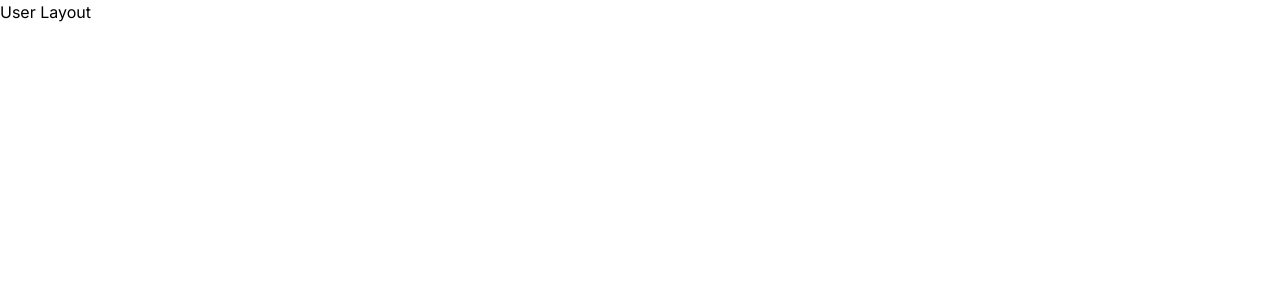
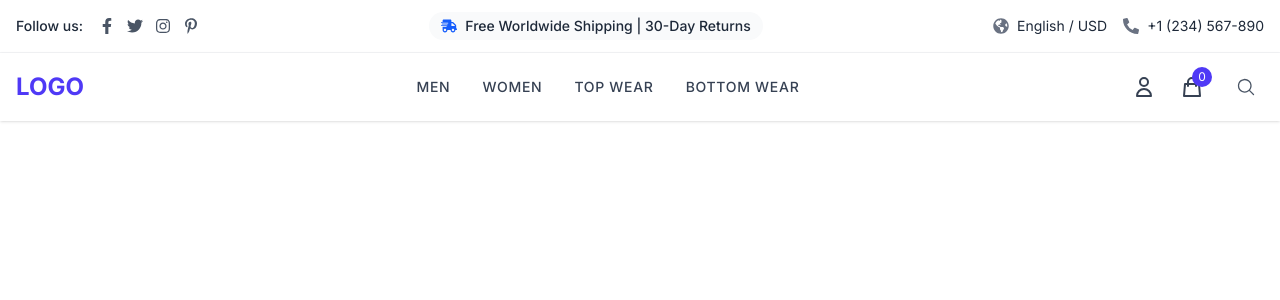
Before and after one commit to easy2-code/Ecommerce, a React (Vite) app in the folder frontend/: page / in a window 1280 px wide. Shown: the top 300 px of the page. Built offline with nearby package versions, Linux system fonts and the light colour scheme.

Commit message:
Create top bar and navbar section...

```diff
--- a/frontend/index.html
+++ b/frontend/index.html
@@ -10,7 +10,7 @@
       rel="stylesheet"
     />
     <meta name="viewport" content="width=device-width, initial-scale=1.0" />
-    <title>Vite + React</title>
+    <title>name</title>
   </head>
   <body>
     <div id="root"></div>
--- /dev/null
+++ b/frontend/src/components/Common/Header.jsx
@@ -0,0 +1,15 @@
+import React from "react";
+import Topbar from "../Layout/Topbar";
+import Navbar from "./Navbar";
+
+export default function Header() {
+  return (
+    <header>
+      {/* Toopbar  */}
+      <Topbar />
+      {/* navbar */}
+      <Navbar />
+      {/* Cart Drawer  */}
+    </header>
+  );
+}
--- /dev/null
+++ b/frontend/src/components/Common/Navbar.jsx
@@ -0,0 +1,101 @@
+import React, { useState } from "react";
+import { Link } from "react-router-dom";
+import {
+  HiOutlineUser,
+  HiOutlineShoppingBag,
+  HiOutlineMenuAlt3,
+  HiOutlineX,
+} from "react-icons/hi";
+import Search from "./Search";
+
+export default function Navbar() {
+  const [menuOpen, setMenuOpen] = useState(false);
+
+  return (
+    <nav className="bg-white shadow-sm sticky top-0 z-50">
+      <div className="container mx-auto flex items-center justify-between px-4 py-4">
+        {/* Left Logo */}
+        <div className="flex items-center">
+          <Link to="/" className="text-2xl font-bold">
+            <span className="text-indigo-600">LOGO</span>
+          </Link>
+        </div>
+
+        {/* Center Navigation Links - Desktop */}
+        <div className="hidden lg:flex space-x-8">
+          {["Men", "Women", "Top Wear", "Bottom Wear"].map((item) => (
+            <Link
+              key={item}
+              to={`/${item.toLowerCase().replace(" ", "-")}`}
+              className="text-gray-700 hover:text-indigo-600 text-sm font-medium uppercase tracking-wider transition-colors duration-200"
+            >
+              {item}
+            </Link>
+          ))}
+        </div>
+
+        {/* Right Icons & Search */}
+        <div className="flex items-center space-x-6">
+          <Link
+            to="/account"
+            className="text-gray-700 hover:text-indigo-600 transition-colors duration-200"
+            aria-label="User Account"
+          >
+            <HiOutlineUser className="w-6 h-6" />
+          </Link>
+          <Link
+            to="/cart"
+            className="text-gray-700 hover:text-indigo-600 transition-colors duration-200 relative"
+            aria-label="Shopping Cart"
+          >
+            <HiOutlineShoppingBag className="w-6 h-6" />
+            <span className="absolute -top-2 -right-2 bg-indigo-600 text-white text-xs rounded-full w-5 h-5 flex items-center justify-center">
+              0
+            </span>
+          </Link>
+
+          {/* Mobile Menu Button */}
+          <button
+            onClick={() => setMenuOpen(!menuOpen)}
+            className="lg:hidden text-gray-700 hover:text-indigo-600 transition-colors duration-200"
+            aria-label="Mobile Menu"
+          >
+            {menuOpen ? (
+              <HiOutlineX className="w-6 h-6" />
+            ) : (
+              <HiOutlineMenuAlt3 className="w-6 h-6" />
+            )}
+          </button>
+
+          {/* Desktop Search */}
+          <div className="hidden lg:block">
+            <Search />
+          </div>
+        </div>
+      </div>
+
+      {/* Mobile Search */}
+      <div className="px-4 pb-3 lg:hidden">
+        <Search />
+      </div>
+
+      {/* Mobile Menu */}
+      {menuOpen && (
+        <div className="lg:hidden bg-white border-t border-gray-100">
+          <div className="container mx-auto px-4 py-3 flex flex-col space-y-3">
+            {["Men", "Women", "Top Wear", "Bottom Wear"].map((item) => (
+              <Link
+                key={item}
+                to={`/${item.toLowerCase().replace(" ", "-")}`}
+                className="text-gray-700 hover:text-indigo-600 text-sm font-medium uppercase py-2"
+                onClick={() => setMenuOpen(false)}
+              >
+                {item}
+              </Link>
+            ))}
+          </div>
+        </div>
+      )}
+    </nav>
+  );
+}
--- /dev/null
+++ b/frontend/src/components/Common/Search.jsx
@@ -0,0 +1,81 @@
+import React, { useState, useRef, useEffect } from "react";
+import { HiMagnifyingGlass, HiXMark } from "react-icons/hi2";
+
+const SearchBar = () => {
+  const [searchTerm, setSearchTerm] = useState("");
+  const [isOpen, setIsOpen] = useState(false);
+  const searchInputRef = useRef(null);
+
+  const handleSearchToggle = () => {
+    setIsOpen(!isOpen);
+  };
+
+  const handleSubmit = (e) => {
+    e.preventDefault();
+    if (searchTerm.trim()) {
+      console.log("Searching for:", searchTerm);
+      // Add your search logic here
+    }
+  };
+
+  useEffect(() => {
+    if (isOpen && searchInputRef.current) {
+      searchInputRef.current.focus();
+    }
+  }, [isOpen]);
+
+  return (
+    <div className="relative">
+      {/* Search Button - Always visible */}
+      <button
+        onClick={handleSearchToggle}
+        className={`p-2 rounded-full transition-all duration-300 ${
+          isOpen ? "bg-gray-100" : "hover:bg-gray-100"
+        }`}
+        aria-label={isOpen ? "Close search" : "Open search"}
+      >
+        {isOpen ? (
+          <HiXMark className="w-5 h-5 text-gray-600" />
+        ) : (
+          <HiMagnifyingGlass className="w-5 h-5 text-gray-600" />
+        )}
+      </button>
+
+      {/* Search Input - Slides in when opened */}
+      <div
+        className={`absolute right-0 top-full mt-2 w-72 bg-white shadow-lg rounded-md overflow-hidden transition-all duration-300 origin-top ${
+          isOpen
+            ? "opacity-100 scale-y-100"
+            : "opacity-0 scale-y-95 pointer-events-none"
+        }`}
+      >
+        <form onSubmit={handleSubmit} className="relative">
+          <input
+            ref={searchInputRef}
+            type="text"
+            value={searchTerm}
+            onChange={(e) => setSearchTerm(e.target.value)}
+            placeholder="Search products..."
+            className="w-full py-3 pl-4 pr-10 text-sm border-none focus:ring-0 focus:outline-none"
+          />
+          <button
+            type="submit"
+            className="absolute right-3 top-1/2 transform -translate-y-1/2 text-gray-500 hover:text-gray-700"
+            aria-label="Submit search"
+          >
+            <HiMagnifyingGlass className="w-5 h-5" />
+          </button>
+        </form>
+
+        {/* Recent searches dropdown (optional) */}
+        {searchTerm && (
+          <div className="border-t border-gray-100 py-2 px-3 text-xs text-gray-500">
+            <p>Press Enter to search</p>
+          </div>
+        )}
+      </div>
+    </div>
+  );
+};
+
+export default SearchBar;
--- /dev/null
+++ b/frontend/src/components/Layout/Topbar.jsx
@@ -0,0 +1,80 @@
+import React from "react";
+import {
+  FaFacebookF,
+  FaTwitter,
+  FaInstagram,
+  FaPinterestP,
+  FaShippingFast,
+  FaPhoneAlt,
+  FaGlobeAmericas,
+} from "react-icons/fa";
+
+export default function Topbar() {
+  return (
+    <div className="bg-white text-gray-800 border-b border-gray-100 shadow-sm">
+      <div className="container mx-auto px-4">
+        <div className="flex flex-col md:flex-row items-center justify-between py-3">
+          {/* Left Section - Social Links */}
+          <div className="flex items-center space-x-4 mb-3 md:mb-0">
+            <span className="hidden md:inline-block text-sm font-medium">
+              Follow us:
+            </span>
+            <div className="flex space-x-3">
+              <a
+                href="#"
+                className="text-gray-600 hover:text-blue-600 transition-colors"
+              >
+                <FaFacebookF className="w-4 h-4" />
+              </a>
+              <a
+                href="#"
+                className="text-gray-600 hover:text-sky-400 transition-colors"
+              >
+                <FaTwitter className="w-4 h-4" />
+              </a>
+              <a
+                href="#"
+                className="text-gray-600 hover:text-pink-600 transition-colors"
+              >
+                <FaInstagram className="w-4 h-4" />
+              </a>
+              <a
+                href="#"
+                className="text-gray-600 hover:text-red-600 transition-colors"
+              >
+                <FaPinterestP className="w-4 h-4" />
+              </a>
+            </div>
+          </div>
+
+          {/* Middle Section - Shipping Info */}
+          <div className="flex items-center bg-gray-50 px-3 py-1 rounded-full mb-3 md:mb-0">
+            <FaShippingFast className="text-blue-600 mr-2" />
+            <span className="text-sm font-medium">
+              Free Worldwide Shipping | 30-Day Returns
+            </span>
+          </div>
+
+          {/* Right Section - Contact */}
+          <div className="flex items-center space-x-4">
+            <div className="hidden md:flex items-center group">
+              <FaGlobeAmericas className="text-gray-500 mr-2 group-hover:text-blue-600 transition-colors" />
+              <span className="text-sm group-hover:text-blue-600 transition-colors cursor-pointer">
+                English / USD
+              </span>
+            </div>
+            <div className="flex items-center group">
+              <FaPhoneAlt className="text-gray-500 mr-2 group-hover:text-blue-600 transition-colors" />
+              <a
+                href="tel:+1234567890"
+                className="text-sm group-hover:text-blue-600 transition-colors"
+              >
+                +1 (234) 567-890
+              </a>
+            </div>
+          </div>
+        </div>
+      </div>
+    </div>
+  );
+}
--- a/frontend/src/components/Layout/UserLayout.jsx
+++ b/frontend/src/components/Layout/UserLayout.jsx
@@ -1,5 +1,13 @@
 import React from "react";
+import Header from "../Common/Header";
 
 export default function UserLayout() {
-  return <div>User Layout</div>;
+  return (
+    <>
+      {/* Header */}
+      <Header />
+      {/* Main Content */}
+      {/* Footer  */}
+    </>
+  );
 }
```
Also changed, not shown: 1 other file (tests, documents, lock files or other folders).
